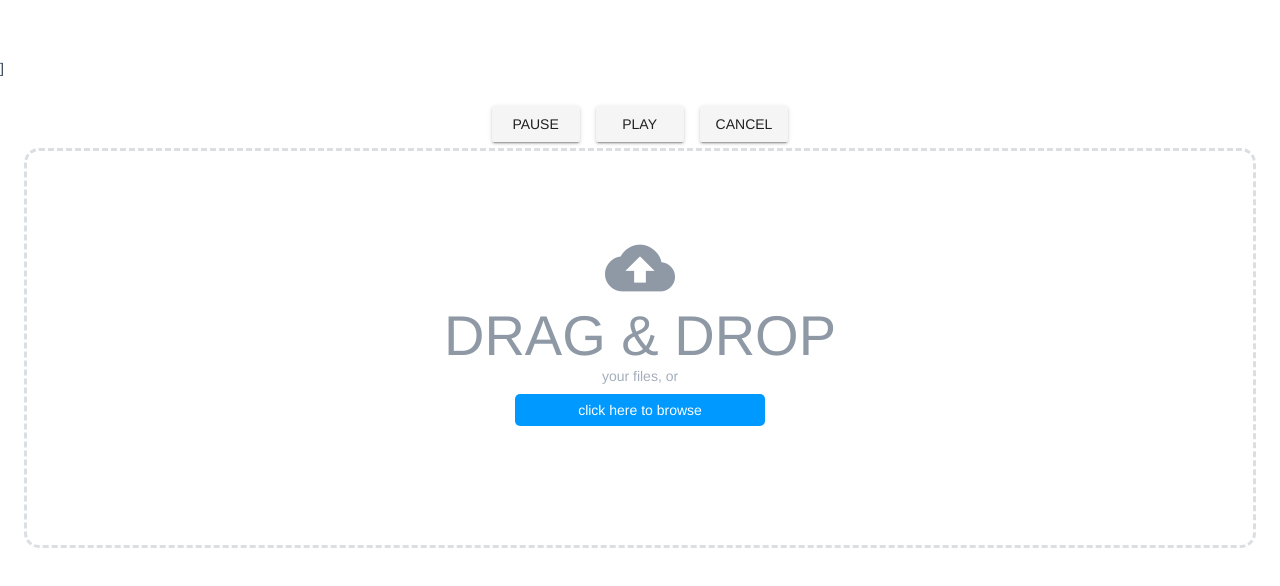
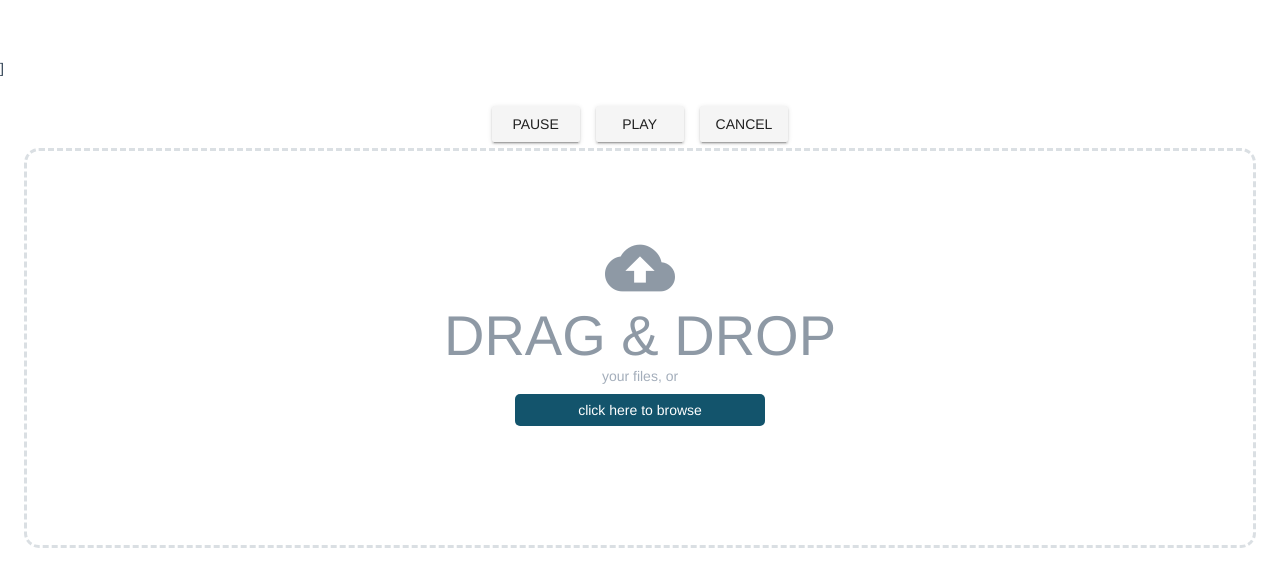
Before and after one commit to dannytan/dismango, a Vue app: page /#/ in a window 1280 px wide. Shown: the top 586 px of the page. Built offline with nearby package versions, Linux system fonts and the light colour scheme.

Commit message:
Use v-list instead of ul

```diff
--- a/src/components/Home.vue
+++ b/src/components/Home.vue
@@ -55,13 +55,13 @@
 
   const SortableList = {
     mixins: [ContainerMixin],
-    template: `<ul class="list"><slot /></ul>`,
+    template: `<v-list><slot /></v-list>`,
   };
 
   const SortableItem = {
     mixins: [ElementMixin],
     props: ['item'],
-    template: `<li class="list-item">{{item}}</li>`,
+    template: `<v-list-tile><v-list-tile-content><v-list-tile-title v-text="item"></v-list-tile-title></v-list-tile-content></v-list-tile>`,
   };
 
   export default {
@@ -294,7 +294,7 @@
     color: white;
     padding: 8px 16px;
     border-radius: 5px;
-    background: #09f;
+    background: #13546C;
   }
 
   .drop input {
```
